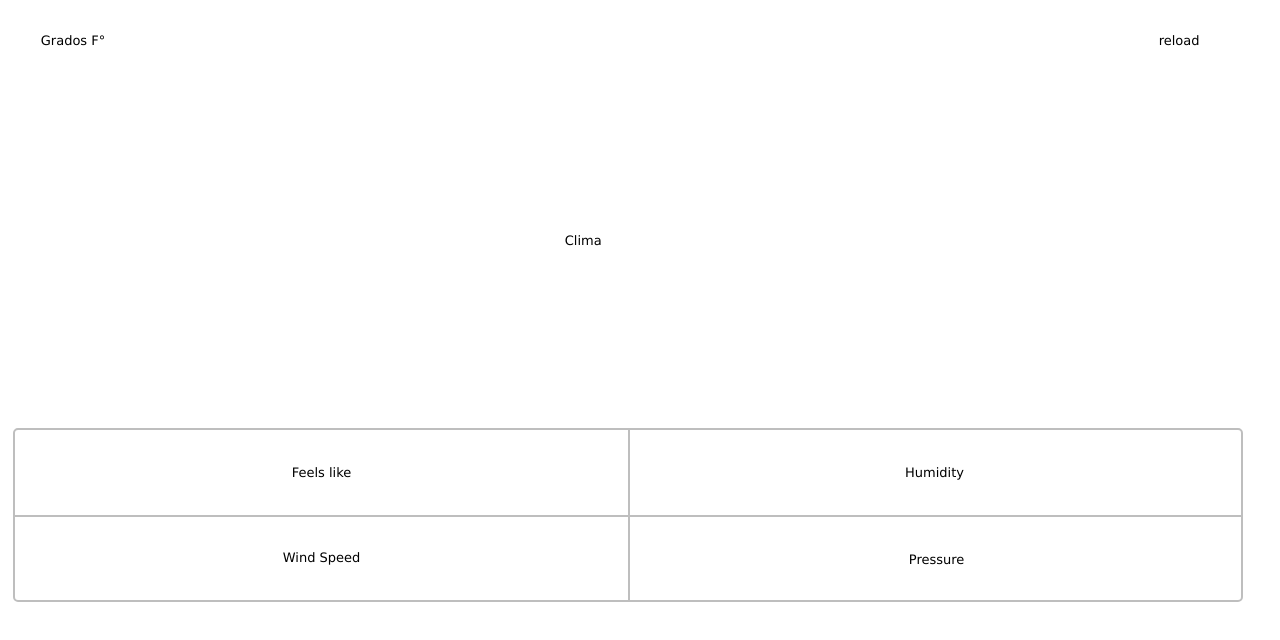
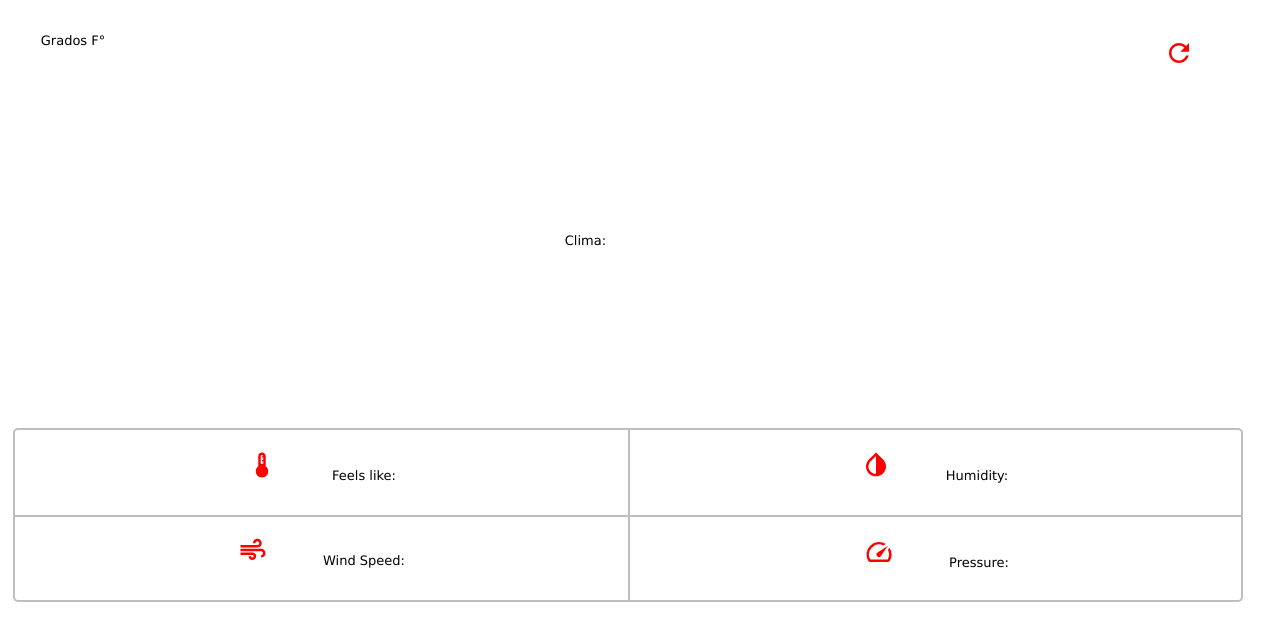
Before and after one commit to indexceed/weather-app, a React (Vite) app: page / in a window 1280 px wide. Shown: the top 640 px of the page. Built offline with nearby package versions, Linux system fonts and the light colour scheme.

Commit message:
chore: icons

```diff
--- a/src/WeatherApp.tsx
+++ b/src/WeatherApp.tsx
@@ -1,3 +1,8 @@
+import RefreshIcon from '@mui/icons-material/Refresh';
+import DeviceThermostatIcon from '@mui/icons-material/DeviceThermostat';
+import InvertColorsIcon from '@mui/icons-material/InvertColors';
+import SpeedIcon from '@mui/icons-material/Speed';
+import AirIcon from '@mui/icons-material/Air';
 
 
 export const WeatherApp = () => {
@@ -11,20 +16,36 @@ export const WeatherApp = () => {
           <span>Grados F°</span>
         </div>
         <div className="reloadButtonContainer">
-          <span>reload</span>
+          <RefreshIcon className='icon' sx={{ fontSize: 30 }}/>
         </div>
       </div>
 
       <div className="bodyContainer">
+
         <div className="mainInfoContainer">
-          <span className="climaSpan">Clima</span>
+          <span className="climaSpan">Clima:</span>
         </div>
+
         <div className="specsInfoContainer">
-          <span className="FeelsLike">Feels like</span>
-          <span>Humidity</span>
-          <span>Wind Speed</span>
-          <span className="windSpeed">Pressure</span>
+          <div className="FeelsLike">
+            <DeviceThermostatIcon className='icon' sx={{ fontSize: 30 }} />
+            <span>Feels like:</span>
+          </div>
+          <div>
+            <InvertColorsIcon className='icon' sx={{ fontSize: 30 }}/>
+
+            <span>Humidity:</span>
+          </div>
+          <div>
+            <AirIcon className='icon' sx={{ fontSize: 30 }}/>
+            <span>Wind Speed:</span>
+          </div>
+          <div className="windSpeed">
+            <SpeedIcon className='icon'  sx={{ fontSize: 30 }}/>
+            <span >Pressure:</span>
+          </div>
         </div>
+
       </div>
      </div>
     </>
--- a/src/main.tsx
+++ b/src/main.tsx
@@ -1,5 +1,6 @@
 import React from 'react'
 import ReactDOM from 'react-dom/client'
+import Button from '@mui/material/Button';
 
 import {WeatherApp} from './WeatherApp'
 
--- a/src/styles.css
+++ b/src/styles.css
@@ -53,12 +53,15 @@
    width: 100%;
    height: 170px;
  }
- .specsInfoContainer span{
-
+ .specsInfoContainer div{
   text-align: center;
   height: 85px;
   line-height: 85px;
   width: 100%;
+ }
+ .specsInfoContainer span {
+  line-height: 30px;
+  margin-left: 55px;
  }
  .climaSpan{
   line-height: 325px;
@@ -72,3 +75,8 @@
   border-top: 2px solid rgb(190, 190, 190);
   border-left: 2px solid rgb(190, 190, 190);
 }
+.icon{
+  /* margin-right: 60px; */
+  margin-top: 20px;
+  color: red;
+}
```
Also changed, not shown: package.json (+7 -1 lines), 1 other file (tests, documents, lock files or other folders).
